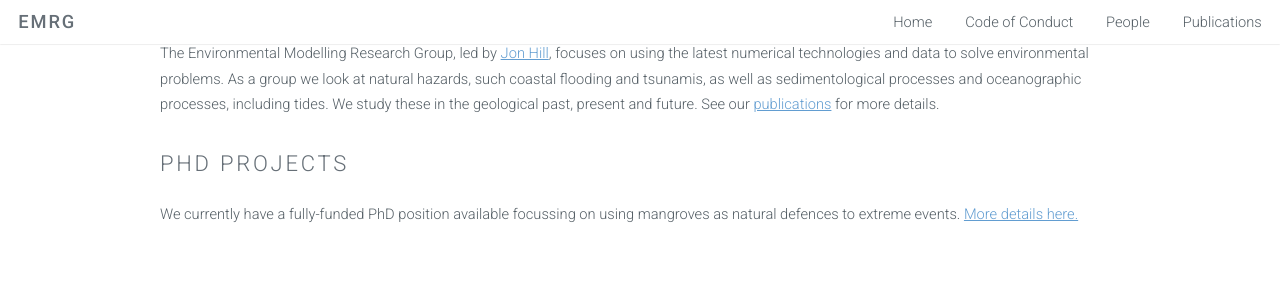
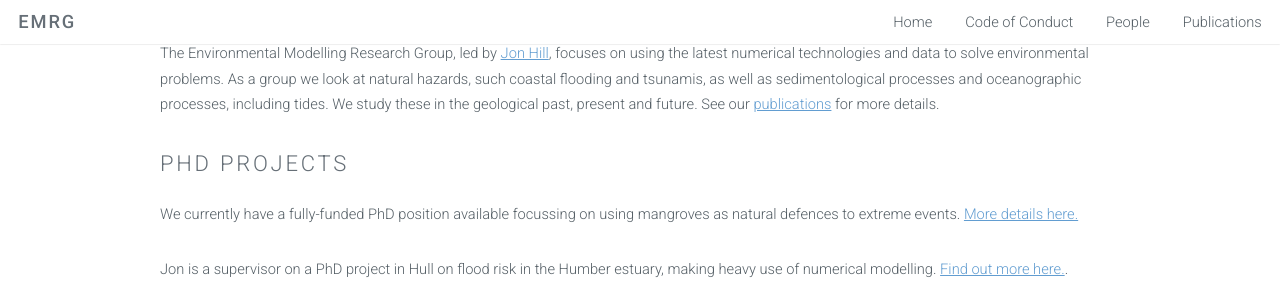
Before and after one commit to EnvModellingGroup/EnvModellingGroup.github.io, a Jekyll site: the page built from index.html, in a window 1280 px wide and 900 px high, scrolled down 657 px, cut to the strip 0-283 px from the top of the window. Built offline with Jekyll 4.4.1, drawn with Linux system fonts in a browser that asks for light colours.

Commit message:
add hull PhD

```diff
--- a/index.html
+++ b/index.html
@@ -17,6 +17,7 @@ keywords: York, University of York, Jon Hill, Hill, Hill lab, computational flui
 	<section>
            <h2>PhD Projects</h2>
 		<p>We currently have a fully-funded PhD position available focussing on using mangroves as natural defences to extreme events. <a href="https://www.findaphd.com/phds/project/acce-dtp-fully-funded-project-quantifying-the-role-of-mangrove-forests-in-protecting-vulnerable-coastlines-from-extreme-events/?p136266">More details here.</a></p>
+                <p>Jon is a supervisor on a PhD project in Hull on flood risk in the Humber estuary, making heavy use of numerical modelling. <a href="https://www.findaphd.com/phds/project/nerc-panorama-dtp-estuarine-morphology-understanding-atypical-behaviour-and-evaluating-flood-management-scenarios/?p137413">Find out more here.</a>.</p>
         </section>
 
         <section>
```
